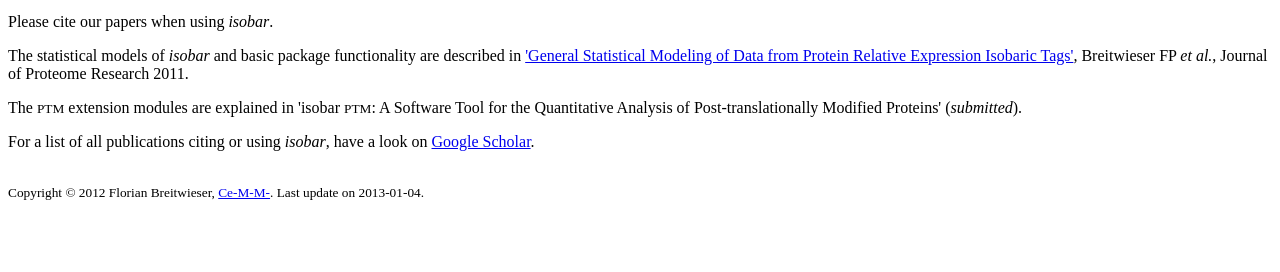
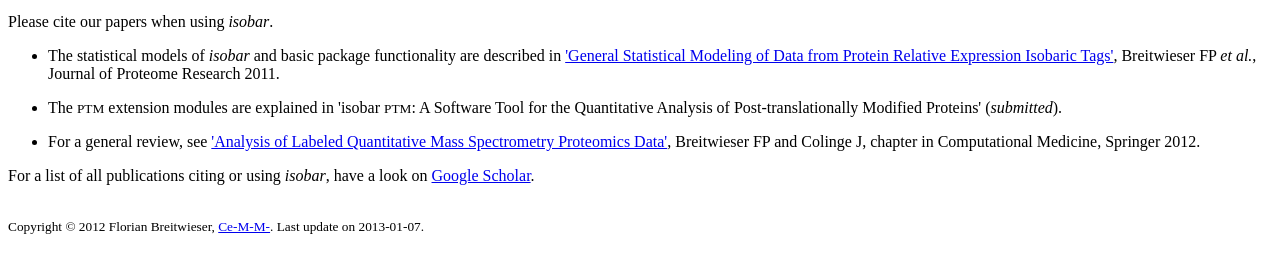
Before and after one commit to fbreitwieser/isobar-web, a plain HTML site: page references.html in a window 1280 px wide. Shown: the part 136-408 px from the top of the page. Drawn offline with Linux system fonts and the light colour scheme.

Commit message:
site update

```diff
--- a/references.html
+++ b/references.html
@@ -28,18 +28,27 @@
 
 <p>Please cite our papers when using <i>isobar</i>.</p>
 
+<ul>
+  <li>
 <p>The statistical models of <i>isobar</i> and basic package functionality are described in <a href="http://pubs.acs.org/doi/pdfplus/10.1021/pr1012784">'General Statistical Modeling of Data from Protein Relative Expression Isobaric Tags'</a>, Breitwieser FP <i>et al.</i>, Journal of Proteome Research 2011</a>.
 </p>
-
+</li>
+<li>
 <p>The <small>PTM</small> extension modules are explained in 'isobar <small>PTM</small>: A Software Tool for the Quantitative Analysis of Post-translationally Modified Proteins' (<i>submitted</i>).
 </p>
 
+</li>
+<li>
+<p>For a general review, see <a href='http://link.springer.com/chapter/10.1007%2F978-3-7091-0947-2_5?LI=true'>'Analysis of Labeled Quantitative Mass Spectrometry Proteomics Data'</a>, Breitwieser FP and Colinge J, chapter in Computational Medicine, Springer 2012.
+</p>
+</li>
+</ul>
 <p>For a list of all publications citing or using <i>isobar</i>, have a look on <a href="http://scholar.google.at/scholar?cites=3978696839477939063&as_sdt=2005&sciodt=0,5&hl=en">Google Scholar</a>.
 
 </div>
 
 <br/>
-<small>Copyright &copy; 2012 Florian Breitwieser, <a href="http://www.cemm.oeaw.ac.at">Ce-M-M-</a>. Last update on 2013-01-04.</small>
+<small>Copyright &copy; 2012 Florian Breitwieser, <a href="http://www.cemm.oeaw.ac.at">Ce-M-M-</a>. Last update on 2013-01-07.</small>
 
 </body>
 
```
Also changed, not shown: index.html (+1 -1 lines), isobar-ptm.html (+1 -1 lines), isobar.html (+1 -1 lines), templates/references-body.html (+10 -1 lines).
